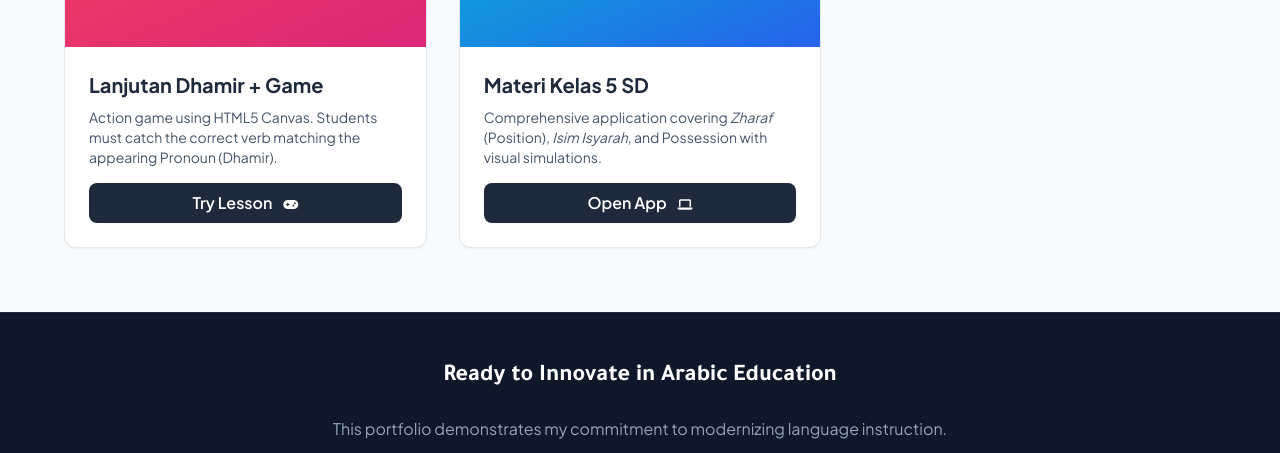
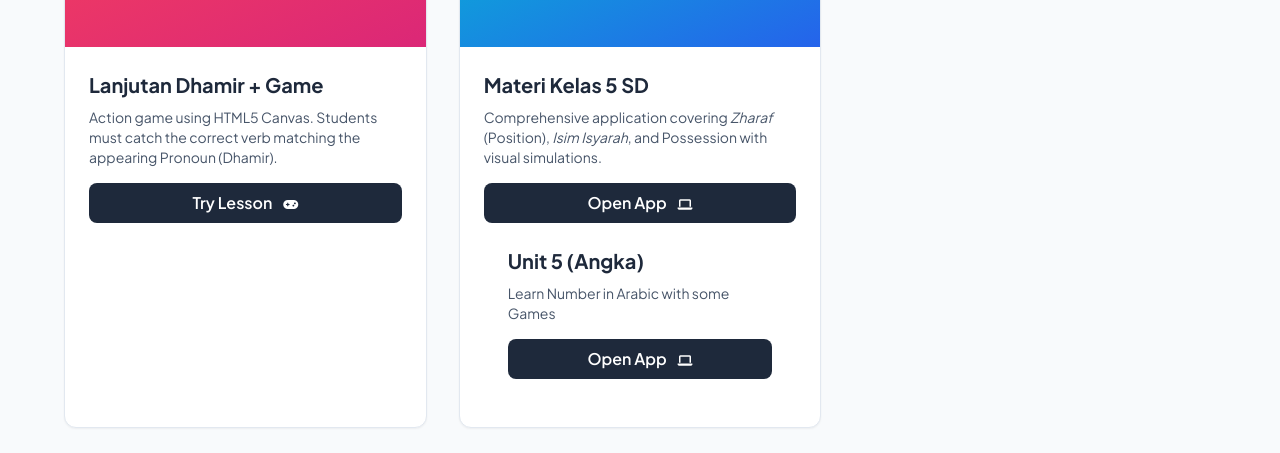
Before and after one commit to bayualfisyahr/arabicportofolio, a plain HTML site: page index.html in a window 1280 px wide. Shown: the part 2144-2597 px from the top of the page. Drawn offline with nearby package versions, Linux system fonts and the light colour scheme.

Commit message:
Update index.html

```diff
--- a/index.html
+++ b/index.html
@@ -240,6 +240,15 @@
               class="block text-center w-full bg-slate-800 text-white py-2 rounded-lg font-semibold hover:bg-emerald-600 transition">
               Open App <i class="fa-solid fa-laptop ml-2 text-xs"></i>
             </a>
+
+          <div class="p-6">
+            <h3 class="font-bold text-xl text-slate-800 mb-2">Unit 5 (Angka)</h3>
+            <p class="text-slate-600 text-sm mb-4"> Learn Number in Arabic with some Games</p>
+            <a href="unit5.html" target="_blank"
+              class="block text-center w-full bg-slate-800 text-white py-2 rounded-lg font-semibold hover:bg-emerald-600 transition">
+              Open App <i class="fa-solid fa-laptop ml-2 text-xs"></i>
+            </a>
+          </div>
           </div>
         </div>
       </div>
@@ -262,4 +271,5 @@
   </footer>
 </body>
 
+
 </html>
```
